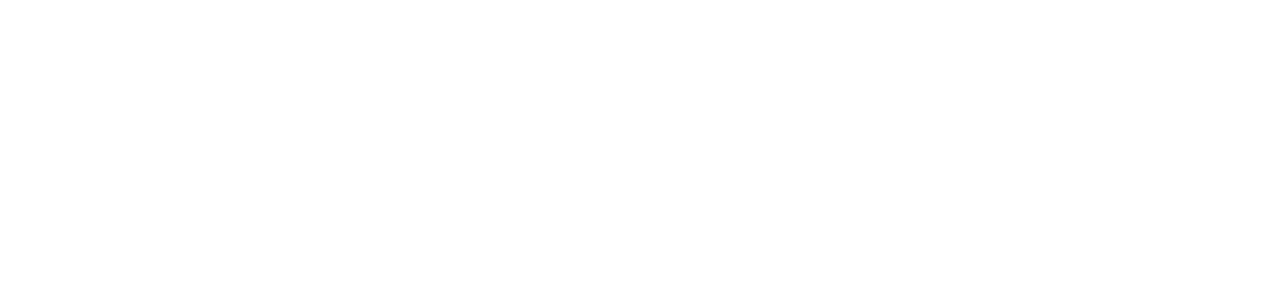
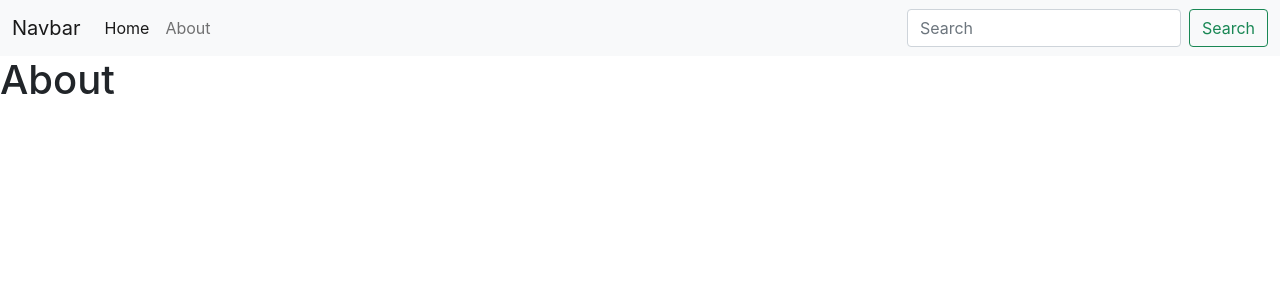
Before and after one commit to R-Mohammed-Hasan/I-Notebook, a React (Create React App) app: page /about in a window 1280 px wide. Shown: the top 300 px of the page. Built offline with nearby package versions, Linux system fonts and the light colour scheme.

Commit message:
added navbar

```diff
--- a/public/index.html
+++ b/public/index.html
@@ -1,14 +1,18 @@
 <!DOCTYPE html>
 <html lang="en">
-  <head>
+
+<head>
     <meta charset="utf-8" />
     <link rel="icon" href="%PUBLIC_URL%/favicon.ico" />
     <meta name="viewport" content="width=device-width, initial-scale=1" />
     <meta name="theme-color" content="#000000" />
-    <meta
-      name="description"
-      content="Web site created using create-react-app"
-    />
+    <meta name="description" content="Web site created using create-react-app" />
+
+
+    <link href="https://cdn.jsdelivr.net/npm/bootstrap@5.0.2/dist/css/bootstrap.min.css" rel="stylesheet" integrity="sha384-EVSTQN3/azprG1Anm3QDgpJLIm9Nao0Yz1ztcQTwFspd3yD65VohhpuuCOmLASjC" crossorigin="anonymous">
+    <script src="https://cdn.jsdelivr.net/npm/bootstrap@5.0.2/dist/js/bootstrap.bundle.min.js" integrity="sha384-MrcW6ZMFYlzcLA8Nl+NtUVF0sA7MsXsP1UyJoMp4YLEuNSfAP+JcXn/tWtIaxVXM" crossorigin="anonymous"></script>
+
+
     <link rel="apple-touch-icon" href="%PUBLIC_URL%/logo192.png" />
     <!--
       manifest.json provides metadata used when your web app is installed on a
@@ -24,9 +28,10 @@
       work correctly both with client-side routing and a non-root public URL.
       Learn how to configure a non-root public URL by running `npm run build`.
     -->
-    <title>React App</title>
-  </head>
-  <body>
+    <title>i-Notebook - Your notes secured safely in Cloud</title>
+</head>
+
+<body>
     <noscript>You need to enable JavaScript to run this app.</noscript>
     <div id="root"></div>
     <!--
@@ -39,5 +44,6 @@
       To begin the development, run `npm start` or `yarn start`.
       To create a production bundle, use `npm run build` or `yarn build`.
     -->
-  </body>
+</body>
+
 </html>
--- a/src/App.js
+++ b/src/App.js
@@ -1,11 +1,21 @@
-import './App.css';
-import React from 'react';
+import "./App.css";
+import React from "react";
+import { BrowserRouter, Routes, Route, Link } from "react-router-dom";
+import Navbar from "./components/Navbar";
+import Home from "./components/Home";
+import About from "./components/About";
 
 function App() {
   return (
-    <div className="App">
-
-    </div>
+    <>
+      <BrowserRouter>
+        <Navbar />
+        <Routes>
+          <Route path="/" element={<Home />} />
+          <Route path="/about" element={<About />} />
+        </Routes>
+      </BrowserRouter>
+    </>
   );
 }
 
--- /dev/null
+++ b/src/components/About.js
@@ -0,0 +1,7 @@
+import React from 'react'
+
+export default function About() {
+  return (
+    <h1>About</h1>
+  )
+}
--- /dev/null
+++ b/src/components/Home.js
@@ -0,0 +1,7 @@
+import React from 'react'
+
+export default function Home() {
+  return (
+    <h1>Home</h1>
+  )
+}
--- /dev/null
+++ b/src/components/Navbar.js
@@ -0,0 +1,29 @@
+import React from 'react'
+import {Link} from 'react-router-dom'
+
+export default function Navbar() {
+  return (
+    <nav className="navbar navbar-expand-lg navbar-light bg-light">
+  <div className="container-fluid">
+    <Link className="navbar-brand" to="#">Navbar</Link>
+    <button className="navbar-toggler" type="button" data-bs-toggle="collapse" data-bs-target="#navbarSupportedContent" aria-controls="navbarSupportedContent" aria-expanded="false" aria-label="Toggle navigation">
+      <span className="navbar-toggler-icon"></span>
+    </button>
+    <div className="collapse navbar-collapse" id="navbarSupportedContent">
+      <ul className="navbar-nav me-auto mb-2 mb-lg-0">
+        <li className="nav-item">
+          <Link className="nav-link active" aria-current="page" to="/">Home</Link>
+        </li>
+        <li className="nav-item">
+          <Link className="nav-link" to="about">About</Link>
+        </li>
+    </ul>
+      <form className="d-flex">
+        <input className="form-control me-2" type="search" placeholder="Search" aria-label="Search" />
+        <button className="btn btn-outline-success" type="submit">Search</button>
+      </form>
+    </div>
+  </div>
+</nav>
+  )
+}
```
Also changed, not shown: public/manifest.json.
